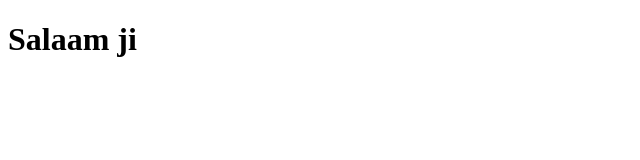
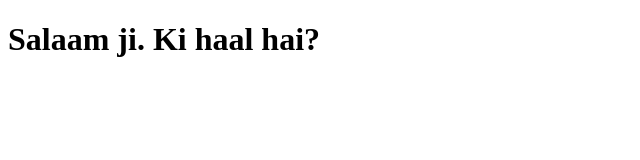
Before and after one commit to mi248/courseratest, a plain HTML site: page site/index.html in a window 1280 px wide. Shown: the whole page, without its empty margins (0-640 px from the left). Drawn offline with Linux system fonts and the light colour scheme.

Commit message:
Small test changes

```diff
--- a/site/index.html
+++ b/site/index.html
@@ -4,6 +4,6 @@
 	<title>Salaam Coursera</title>
 </head>
 <body>
-<h1>Salaam ji</h1>
+<h1>Salaam ji. Ki haal hai?</h1>
 </body>
 </html>
```
